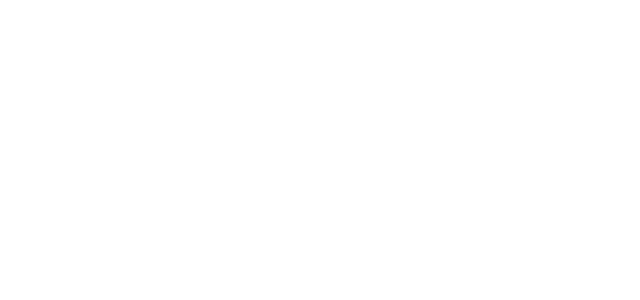
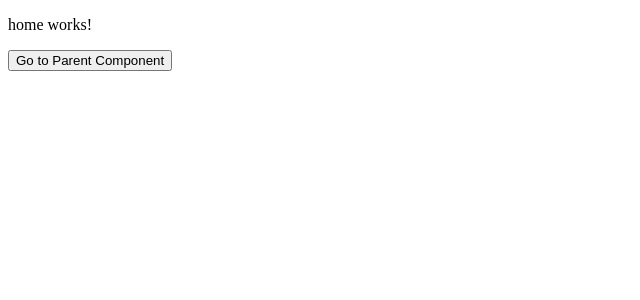
Before and after one commit to sai-chand2304/Angular-practice, an Angular app in the folder practice/: page /home in a window 1280 px wide. Before the commit this address led to /. Shown: the top 300 px of the page, without its empty margins (0-640 px from the left). Built offline with nearby package versions, Linux system fonts and the light colour scheme.

Commit message:
added home component

```diff
--- a/practice/src/app/app.routes.ts
+++ b/practice/src/app/app.routes.ts
@@ -4,5 +4,14 @@ export const routes: Routes = [
     {
         path:'parent',
         loadComponent: () => import('./components/parent/parent.component').then(m => m.ParentComponent)
+    },
+    {
+        path:'home',
+        loadComponent:()=>import('./home/home.component').then(m=>m.HomeComponent)
+    },
+    {
+        path:'',
+        redirectTo:'home',
+        pathMatch:'full'
     }
 ];
--- /dev/null
+++ b/practice/src/app/home/home.component.html
@@ -0,0 +1,2 @@
+<p>home works!</p>
+<button routerLink="/parent">Go to Parent Component</button>
```
Also changed, not shown: practice/src/app/home/home.component.ts (added, +13 -0 lines), practice/src/app/home/home.component.css (added), 1 other file (tests, documents, lock files or other folders).
